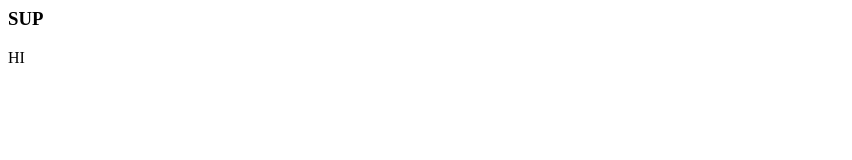
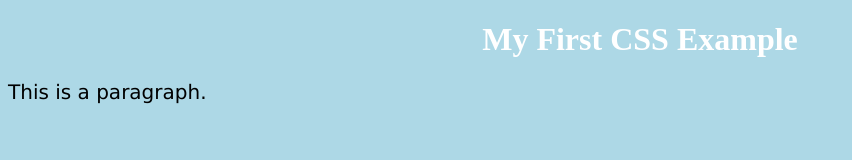
Before and after one commit to sXxIsaacxXs/sXxIsaacxXs.github.io, a plain HTML site: page index.html in a window 1280 px wide. Shown: the whole page, without its empty margins (0-852 px from the left). Drawn offline with Linux system fonts and the light colour scheme.

Commit message:
Update index.html

```diff
--- a/index.html
+++ b/index.html
@@ -1,17 +1,26 @@
-<h3> SUP </h3>
-<p> HI </p>
 <!DOCTYPE html>
-<html lang= "en"
+<html>
 <head>
-      <title>
-      SUP
-   </head>
+<style>
+body {
+  background-color: lightblue;
+}
 
-   <body>
+h1 {
+  color: white;
+  text-align: center;
+}
 
+p {
+  font-family: verdana;
+  font-size: 20px;
+}
+</style>
+</head>
+<body>
 
-   HI I AM ISAAC
+<h1>My First CSS Example</h1>
+<p>This is a paragraph.</p>
 
-
-   </body>
+</body>
 </html>
```
